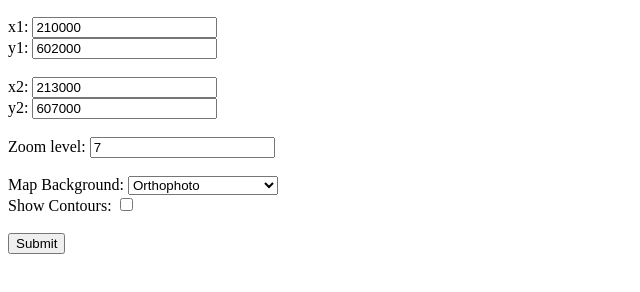
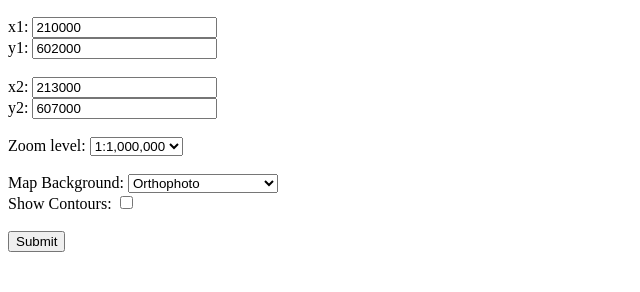
Before and after one commit to amihayb/GovMaps, a plain HTML site: page index.html in a window 1280 px wide. Shown: the part 110-402 px from the top of the page, without its empty margins (0-640 px from the left). Drawn offline with Linux system fonts and the light colour scheme.

Commit message:
Update index.html
Added topographic map

```diff
--- a/index.html
+++ b/index.html
@@ -1,10 +1,8 @@
 <!DOCTYPE html>
 <html>
    <body>
-
       <h1>Gov Map Loader</h1>
       <h2>Blau Engineers</h2>
-
       <form action="map.html">
          <label for="x1">x1:</label>
          <input type="text" id="x1" name="x1" value="210000"><br>
@@ -15,20 +13,31 @@
          <label for="y2">y2:</label>
          <input type="text" id="y2" name="y2" value="607000"><br><br>
          <label for="zoomLevel">Zoom level:</label>
-  <input type="text" id="zoomLevel" name="zoomLevel" value="7"><br><br>
-
+         <select id="zoomLevel" name="zoomLevel">
+            <option value="0">1:1,000,000</option>
+            <option value="2">1:500,000</option>
+            <option value="3">250,000</option>
+            <option value="4">1:100,000</option>
+            <option value="5">1:50,000</option>
+            <option value="6">1:25,000</option>
+            <option value="7">1:10,000</option>
+            <option value="8">1:5,000</option>
+            <option value="9">1:2,500</option>
+            <option value="10">1:1,250</option>
+         </select>
+         <br><br>
          <label for="mapBackground">Map Background:</label>
          <select id="mapBackground" name="mapBackground">
             <option value="0">Map</option>
             <option value="1">Aerial photo</option>
             <option selected value="2">Orthophoto</option>
             <option value="3">Streets with Buildings</option>
-  </select><br>
+            <option value="9">Topographic map</option>
+         </select>
+         <br>
          <label for="contours">Show Contours:</label>
          <input type="checkbox" id="contours" name="contours"><br><br>
-
          <input type="submit" formtarget="_blank" value="Submit">
       </form>
-
    </body>
 </html>
```
Lines whose indentation alone changed are shown as unchanged.
